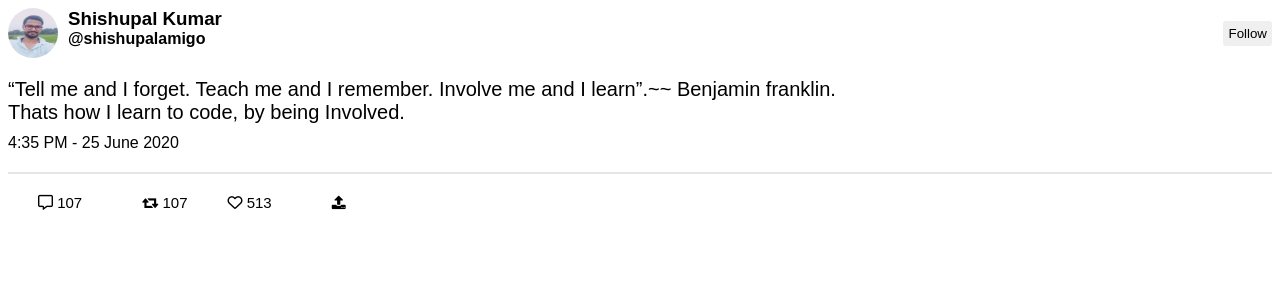
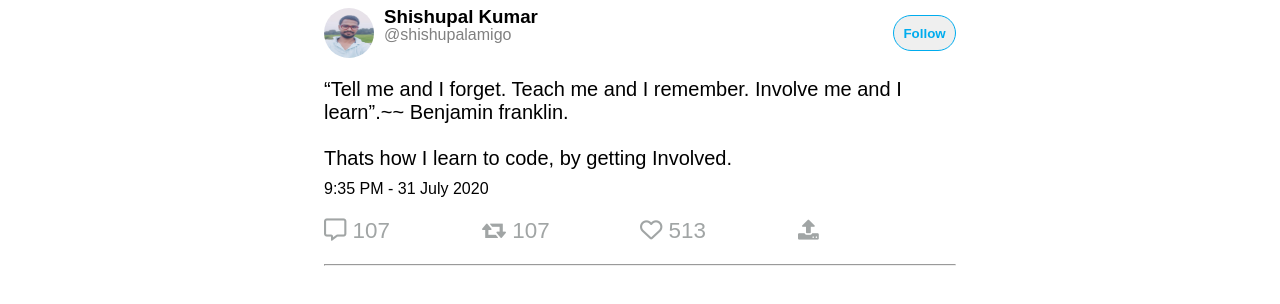
Before and after one commit to shishupalamigo/html_css_practice, a plain HTML site: page daily_practice/Twitter-tweet/index.html in a window 1280 px wide. Drawn offline with Linux system fonts and the light colour scheme.

Commit message:
Add Style and effects

```diff
--- a/daily_practice/Twitter-tweet/index.html
+++ b/daily_practice/Twitter-tweet/index.html
@@ -11,6 +11,7 @@
 </head>
 
 <body>
+    <main>
     <header>
         <img src="img/Profile-img.jpg" alt="shishupal kumar's profile pic" class="profile-thumbnail">
 
@@ -19,39 +20,36 @@
             <h4>@shishupalamigo</h4>
         </div>
         <div class="follow-btn">
-            <button>Follow</button>
+            <button><a href="https://twitter.com/shishupalamigo" target="_blank">Follow</a></button>
         </div>
     </header>
     <div id="inner">
         <p><q>Tell me and I forget. Teach me and I remember. Involve me and I learn</q>.~~ Benjamin franklin.
-            <br> Thats how I learn to code, by being Involved.
+            <br>
+            <br> Thats how I learn to code, by getting Involved.
         </p>
-        <span class="date">4:35 PM - 25 June 2020</span>
-        <hr>
+        <span class="date">9:35 PM - 31 July 2020</span>
+
     </div>
     <footer>
         <div class="stats">
             <div class="reply">
-                <i class="far fa-comment-alt"></i> 107
+                <i id="reply-i" class="far fa-comment-alt"></i> 107
             </div>
             <div class="retweets">
-                <i class="fa fa-retweet"></i> 107
+                <i id="retweets-i" class="fa fa-retweet"></i> 107
             </div>
             <div class="likes">
-            <i class="fa fa-heart-o"></i> 513
+            <i id="likes-i" class="fa fa-heart-o"></i> 513
             </div>
 
             <div class="send">
-             <i class="fa fa-upload"></i>
+             <i id="send-i" class="fa fa-upload"></i>
              </div>
         </div>
-
-        <!--<div class="cta">
-            <button class="share-btn">Share</button>
-            <button class="retweet-btn">Retweet</button>
-            <button class="like-btn">Like</button>
-        </div>-->
     </footer>
+    <hr>
+    </main>
 </body>
 
 </html>
--- a/daily_practice/Twitter-tweet/style.css
+++ b/daily_practice/Twitter-tweet/style.css
@@ -24,51 +24,105 @@ body {
     margin: 0 0 0 auto;
   }
    header .follow-btn button {
-    border: 0;
-    border-radius: 3px;
-    padding: 5px;
+    border: 1px solid;
+    border-radius: 20px;
+    padding: .7em;
+    color: #00acee;
+    font-weight: 900;
   }
+button:hover {
+   background-color: #cae8f5;
+   cursor: pointer;
+   transform: scale(1.2);
+   transition: ease-out .5s;
+}
+button a {
+  text-decoration: none;
+  color: #00acee;
+}
+
   header h3, header h4 {
     display: flex;
     margin: 0;
+    line-height: 1;
+  }
+  h4 {
+    color: grey;
+    font-weight: lighter;
   }
   #inner p {
     margin-bottom: 10px;
     font-size: 20px;
-  }
-  #inner hr {
-    margin: 20px 0;
-    border-style: solid;
-    opacity: 0.1;
+    font-weight: lighter;
   }
  .stats {
      display: flex;
-     flex-direction: column;
-     justify-items: space-around;
+     flex-direction: row;
+     width: 100%;
+     color: #a1a5a5;
+     margin: 20px 0;
  }
  .reply, .retweets, .likes, .send {
-     margin-left: 2em;
-     margin-right: 2em;
+     flex: 1;
+     font-size: 1.4em;
  }
-
-  footer {
-display: flex;
+ .reply:hover {
+  color:  #00acee;
  }
-  footer .stats {
-    display: flex;
-    flex-direction: row;
-    font-size: 15px;
+ #reply-i:hover,
+ #reply-i:focus {
+  outline: none;
+  border-color: rgba(0, 172, 238, 1);
+  border-radius: 50%;
+  box-shadow: 0px 0px 1em rgb(0, 179, 250);
+  background-color: rgb(192, 231, 243);
+  cursor: pointer;
+  transform: scale(1.2);
+  transition: ease-out .2s;
  }
-  footer .stats strong {
-    font-size: 18px;
+ .retweets:hover {
+   color: rgb(20, 133, 20);
  }
-  footer .stats .likes {
-    margin-left: 10px;
+ #retweets-i:hover,
+ #retweets-i:focus {
+  outline: none;
+  border-color: rgb(12, 206, 70, 1);
+  border-radius: 50%;
+  box-shadow: 0px 0px 1em rgb(7, 224, 61);
+  background-color: rgb(227, 235, 231);
+  cursor: pointer;
+  transform: scale(1.2);
+  transition: ease-out .2s;
  }
-  footer .cta {
-    margin-left: auto;
+ .likes:hover {
+     color: rgb(212, 46, 46);
  }
-  footer .cta button {
-    border: 0;
-    background: transparent;
+ #likes-i:hover,
+ #likes-i:focus {
+  outline: none;
+  border-color: rgb(238, 53, 53);
+  border-radius: 50%;
+  box-shadow: 0px 0px 1em rgb(250, 36, 8);
+  background-color: rgb(240, 225, 225);
+  cursor: pointer;
+  transform: scale(1.2);
+  transition: ease-out .2s;
  }
+ #send-i:hover,
+ #send-i:focus {
+   color: #00acee;
+   outline: none;
+  border-color: #00acee;
+  border-radius: 50%;
+  box-shadow: 0px 0px 1em rgb(0, 179, 250);
+  background-color: rgb(241, 241, 241);
+  cursor: pointer;
+  transform: scale(1.2);
+  transition: ease-out .2s;
+ }
+ @media screen and (min-width: 726px) {
+    main {
+      width: 50%;
+      margin: auto;
+    }
+ }
```
Lines whose indentation alone changed are shown as unchanged.
